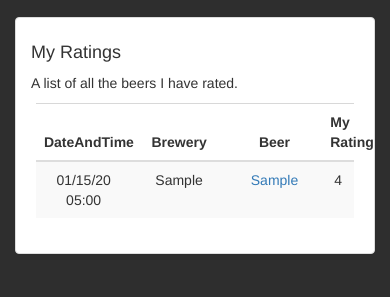
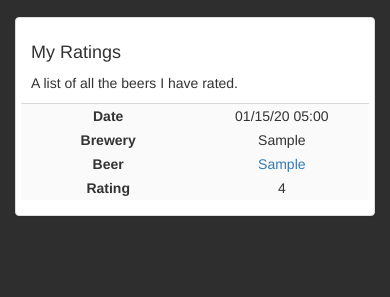
Before and after one commit to johnedenfield/PorterApp, a Flask app: page /my_ratings in a window 390 px wide. Shown: the part 55-352 px from the top of the page. Run offline with Flask 2, Linux system fonts and the light colour scheme; a user stored in the database is signed in; tables that the repository leaves empty hold one stand-in row (values such as "Sample post"); some libraries are stand-ins or nearby versions.

Commit message:
fixed rating css for mobil different table format

```diff
--- a/porterapp/templates/my_ratings.html
+++ b/porterapp/templates/my_ratings.html
@@ -10,28 +10,35 @@
         <h4>My Ratings</h4>
 
         <p> A list of all the beers I have rated. </p>
-        <table id="my_ratings" class="table table-striped">
-            <thead>
-            <tr>
-                <th class="first"> DateAndTime</th>
-                <th class="second"> Brewery</th>
-                <th class="thrid"> Beer</th>
-                <th class="forth"> My Rating</th>
-            </tr>
-            </thead>
+
+        <div class="row">
             {% for rating in ratings %}
-            <tr>
-                <td>{{rating.DateAndTime | datetimeformat }}</td>
-                <td>{{rating.Brewery}}</td>
-                <td><a href="{{url_for('beer_info', this_beer = rating.Beer_ID )}}">{{rating.Beer}}</a></td>
-                <td>{{rating.Rating}}</td>
+            <table class="draftlist {{loop.cycle('alt-odd', 'alt-even')}}">
 
-            </tr>
+                <tr>
+                    <th>Date</th>
+                    <td>{{rating.DateAndTime | datetimeformat }}</td>
+                </tr>
+                <tr>
+                    <th>Brewery</th>
+                    <td>{{rating.Brewery}}</td>
+                </tr>
+                <tr>
+                    <th>Beer</th>
+                    <td><a href="{{url_for('beer_info', this_beer = rating.Beer_ID )}}">{{rating.Beer}}</a></td>
+                </tr>
+                <tr>
+                    <th>Rating</th>
+                    <td>{{rating.Rating}}</td>
+
+                </tr>
+
+            </table>
             {% endfor %}
-        </table>
+
+
+        </div>
     </div>
-
 </div>
 
-
 {% endblock %}
```
